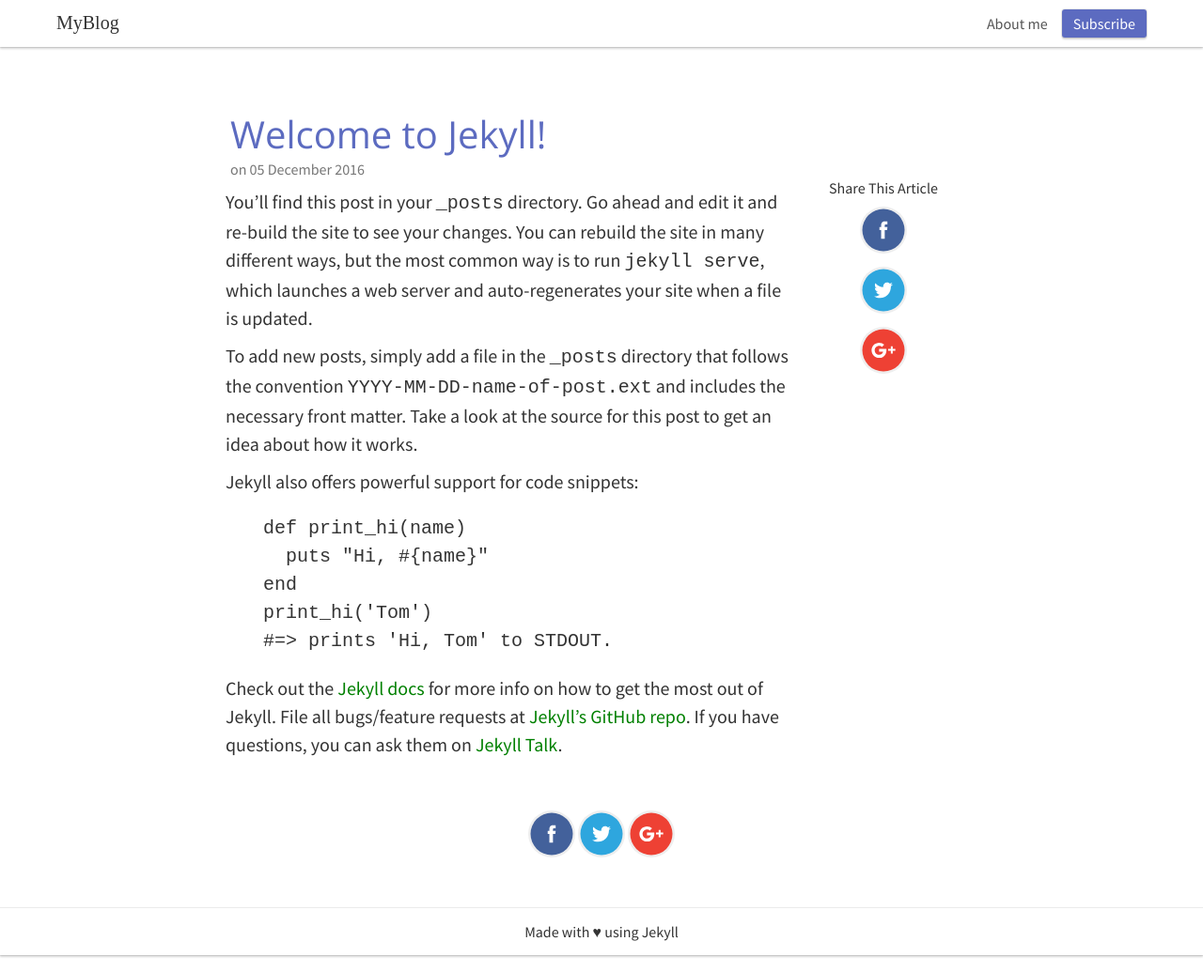
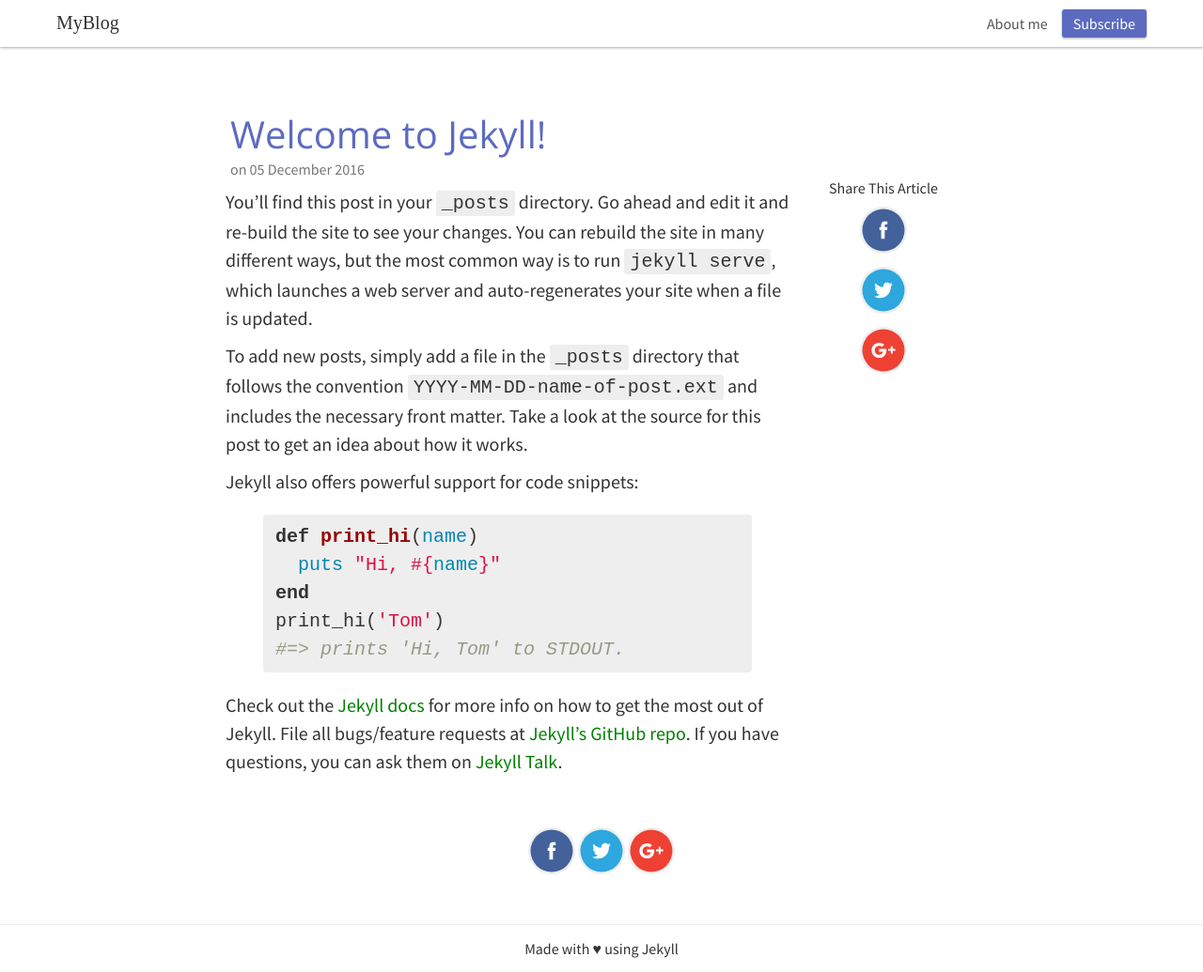
Before and after one commit to arush0311/blog, a Jekyll site: the page built from _posts/2016-12-05-welcome-to-jekyll.markdown, in a window 1280 px wide and 1035 px high. Shown: the whole window at 94% size. Built offline with Jekyll 4.4.1, drawn with Linux system fonts in a browser that asks for light colours; some web fonts are replaced.

Commit message:
added syntax highlight

```diff
--- a/_config.yml
+++ b/_config.yml
@@ -25,8 +25,13 @@ facebook_username: arush0311
 linkedin_username: arush-goyal-2658b4a3
 
 # Build settings
+markdown: kramdown
+
+# Syntax highlighting
 highlighter: rouge
-markdown: kramdown
+kramdown:
+    input: GFM
+    syntax_highlighter: rouge
 
 gems:
   - jekyll-feed
--- /dev/null
+++ b/_sass/syntax.scss
@@ -0,0 +1,70 @@
+/**
+ * Syntax highlighting styles
+ */
+.highlight {
+  background: #fff;
+
+  .highlighter-rouge & {
+    background: #eef;
+  }
+
+  .c     { color: #998; font-style: italic } // Comment
+  .err   { color: #a61717; background-color: #e3d2d2 } // Error
+  .k     { font-weight: bold } // Keyword
+  .o     { font-weight: bold } // Operator
+  .cm    { color: #998; font-style: italic } // Comment.Multiline
+  .cp    { color: #999; font-weight: bold } // Comment.Preproc
+  .c1    { color: #998; font-style: italic } // Comment.Single
+  .cs    { color: #999; font-weight: bold; font-style: italic } // Comment.Special
+  .gd    { color: #000; background-color: #fdd } // Generic.Deleted
+  .gd .x { color: #000; background-color: #faa } // Generic.Deleted.Specific
+  .ge    { font-style: italic } // Generic.Emph
+  .gr    { color: #a00 } // Generic.Error
+  .gh    { color: #999 } // Generic.Heading
+  .gi    { color: #000; background-color: #dfd } // Generic.Inserted
+  .gi .x { color: #000; background-color: #afa } // Generic.Inserted.Specific
+  .go    { color: #888 } // Generic.Output
+  .gp    { color: #555 } // Generic.Prompt
+  .gs    { font-weight: bold } // Generic.Strong
+  .gu    { color: #aaa } // Generic.Subheading
+  .gt    { color: #a00 } // Generic.Traceback
+  .kc    { font-weight: bold } // Keyword.Constant
+  .kd    { font-weight: bold } // Keyword.Declaration
+  .kp    { font-weight: bold } // Keyword.Pseudo
+  .kr    { font-weight: bold } // Keyword.Reserved
+  .kt    { color: #458; font-weight: bold } // Keyword.Type
+  .m     { color: #099 } // Literal.Number
+  .s     { color: #d14 } // Literal.String
+  .na    { color: #008080 } // Name.Attribute
+  .nb    { color: #0086B3 } // Name.Builtin
+  .nc    { color: #458; font-weight: bold } // Name.Class
+  .no    { color: #008080 } // Name.Constant
+  .ni    { color: #800080 } // Name.Entity
+  .ne    { color: #900; font-weight: bold } // Name.Exception
+  .nf    { color: #900; font-weight: bold } // Name.Function
+  .nn    { color: #555 } // Name.Namespace
+  .nt    { color: #000080 } // Name.Tag
+  .nv    { color: #008080 } // Name.Variable
+  .ow    { font-weight: bold } // Operator.Word
+  .w     { color: #bbb } // Text.Whitespace
+  .mf    { color: #099 } // Literal.Number.Float
+  .mh    { color: #099 } // Literal.Number.Hex
+  .mi    { color: #099 } // Literal.Number.Integer
+  .mo    { color: #099 } // Literal.Number.Oct
+  .sb    { color: #d14 } // Literal.String.Backtick
+  .sc    { color: #d14 } // Literal.String.Char
+  .sd    { color: #d14 } // Literal.String.Doc
+  .s2    { color: #d14 } // Literal.String.Double
+  .se    { color: #d14 } // Literal.String.Escape
+  .sh    { color: #d14 } // Literal.String.Heredoc
+  .si    { color: #d14 } // Literal.String.Interpol
+  .sx    { color: #d14 } // Literal.String.Other
+  .sr    { color: #009926 } // Literal.String.Regex
+  .s1    { color: #d14 } // Literal.String.Single
+  .ss    { color: #990073 } // Literal.String.Symbol
+  .bp    { color: #999 } // Name.Builtin.Pseudo
+  .vc    { color: #008080 } // Name.Variable.Class
+  .vg    { color: #008080 } // Name.Variable.Global
+  .vi    { color: #008080 } // Name.Variable.Instance
+  .il    { color: #099 } // Literal.Number.Integer.Long
+}
--- a/css/style.scss
+++ b/css/style.scss
@@ -1,5 +1,7 @@
 ---
 ---
+
+@import 'syntax.scss';
 
 a {
 	text-decoration: none;
@@ -19,6 +21,8 @@ body {
 	margin: 0px;
 	padding: 0px;
 	color: #333;
+	width: 100%;
+	box-sizing: border-box;
 }
 
 .share_sidebar {
@@ -36,6 +40,7 @@ body {
 	box-shadow: rgba(0, 0, 0, 0.16) 0px 2px 2px 0px, rgba(0, 0, 0, 0.08) 0px 0px 0px 1px;
 	z-index: 999;
 }
+
 
 .appbar__logo {
 	font-family: 'Bilbo', cursive;
@@ -133,6 +138,8 @@ body {
 .article__text {
 	font-size: 20px;
 	line-height: 1.5;
+	word-wrap: break-word;
+	width: 100%;
 }
 
 .footer {
@@ -284,4 +291,25 @@ body {
 		padding-left: 10px;
 		padding-right: 10px;
 	}
+
 }
+pre, code {
+  border: 1px solid #eee;
+  border-radius: 3px;
+  background-color: #eee;
+}
+
+code {
+	padding:1px 5px;
+}
+
+pre {
+  padding: 8px 12px;
+  overflow-x: auto;
+
+  > code {
+    border: 0;
+    padding-right: 0;
+    padding-left: 0;
+  }
+}
```
Also changed, not shown: 1 other file.
